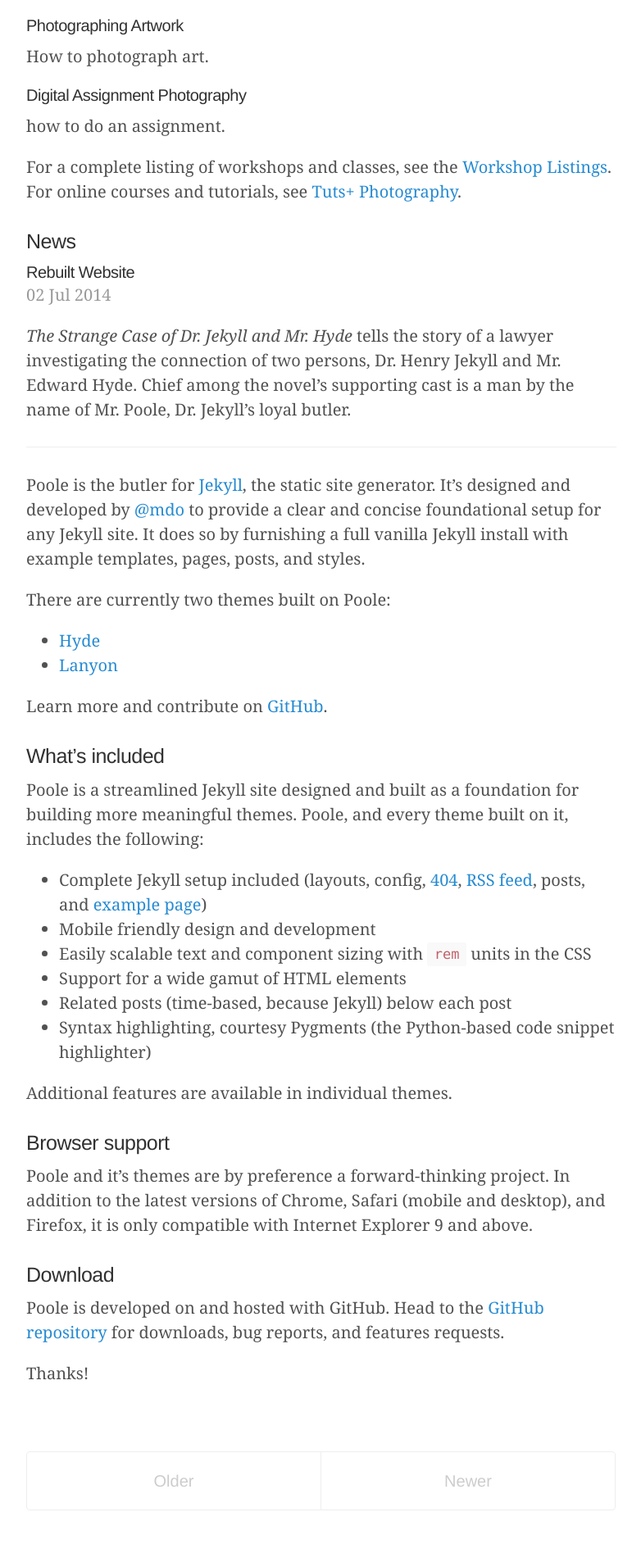
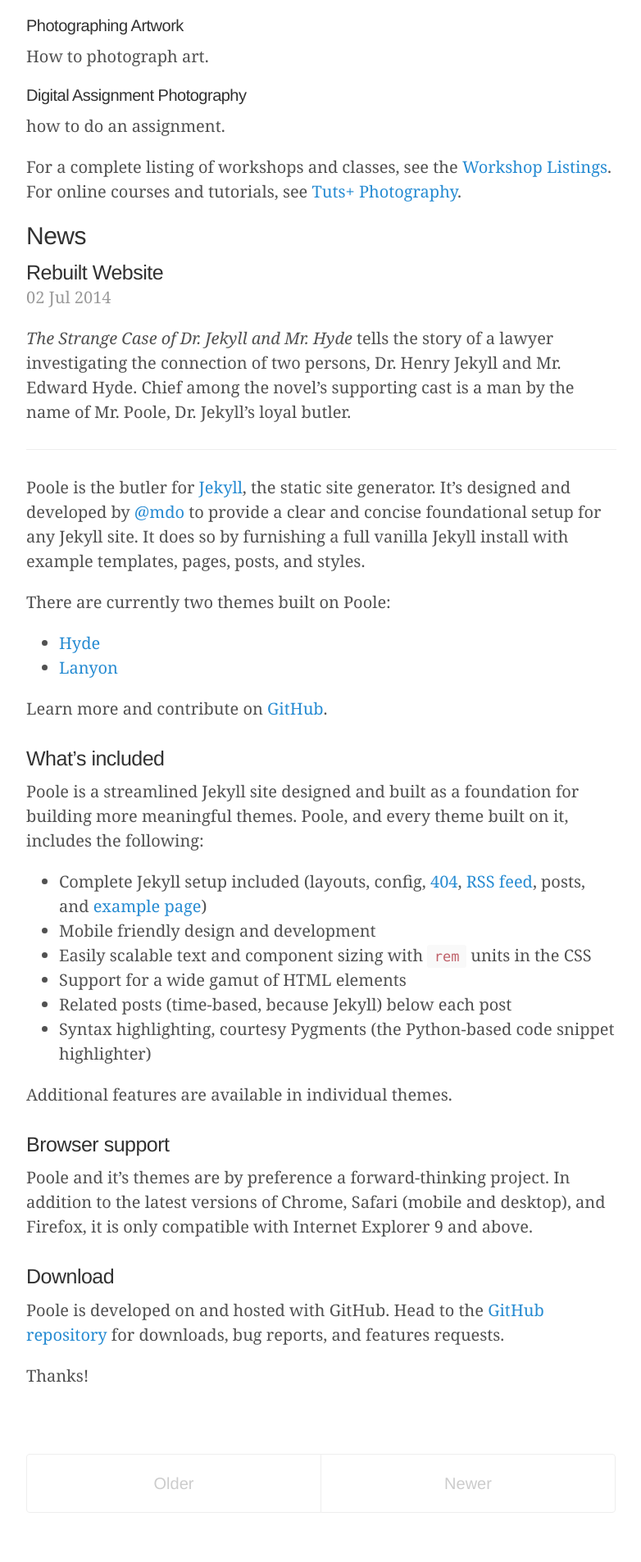
Before and after one commit to jacksoncouse/jacksoncouse.github.io, a Jekyll site: the page built from index.html, in a window 1280 px wide. Shown: the part 942-2848 px from the top of the page at 82% size, without its empty margins (248-1030 px from the left). Built offline with Jekyll 4.4.1, drawn with Linux system fonts in a browser that asks for light colours; Markdown is read by kramdown in place of the engine named in the settings; the list of posts is cut into pages by our own code.

Commit message:
fixed post feed titles

```diff
--- a/index.html
+++ b/index.html
@@ -62,18 +62,18 @@
 <!-- DYNAMIC CONTENT -->
 
 <div class="posts">
-  <h3>News</h3>
+  <h2>News</h2>
   {% for post in paginator.posts %}
   <div class="post">
-    <h4 class="post-title">
-      <a href="{{ post.url }}">
-        {{ post.title }}
-      </a>
-    </h4>
-
-    <span class="post-date">{{ post.date | date_to_string }}</span>
-
-    {{ post.content }}
+    <article>
+      <h3 class="post-title">
+        <a href="{{ post.url }}">
+          {{ post.title }}
+        </a>
+      </h3>
+      <span class="post-date">{{ post.date | date_to_string }}</span>
+      {{ post.content }}
+    </article>
   </div>
   {% endfor %}
 </div>
```
